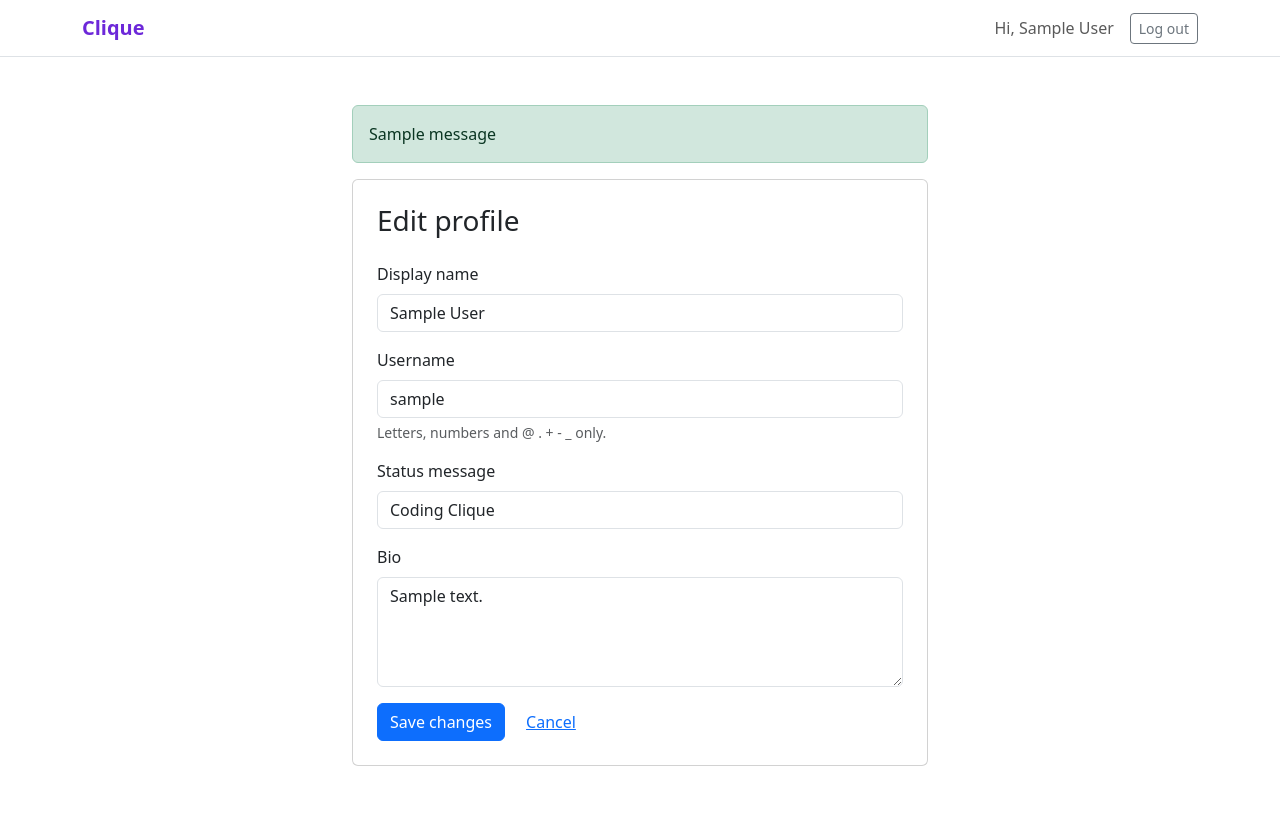
After one commit to 650buxks/Inner-Circle, a Django app: page /accounts/profile/ in a window 1280 px wide. The commit adds this page. Run offline with Django 5.2, Linux system fonts and the light colour scheme; a user stored in the database is signed in; tables that the repository leaves empty hold one stand-in row (values such as "Sample post"); one stand-in notice (Sample message) is shown; parts of the project's set-up code (start-up, migrations or seed data) failed here and were passed over.

Commit message:
Add profile pages

```diff
--- a/accounts/forms.py
+++ b/accounts/forms.py
@@ -40,3 +40,20 @@ class LoginForm(AuthenticationForm):
         self.fields["username"].widget.attrs["class"] = "form-control"
         self.fields["password"].widget.attrs["class"] = "form-control"
         self.fields["remember_me"].widget.attrs["class"] = "form-check-input"
+
+
+class ProfileForm(forms.ModelForm):
+    class Meta:
+        model = User
+        fields = ("display_name", "username", "status_message", "bio")
+        widgets = {
+            "bio": forms.Textarea(attrs={"rows": 4}),
+        }
+        help_texts = {
+            "username": "Letters, numbers and @ . + - _ only.",
+        }
+
+    def __init__(self, *args, **kwargs):
+        super().__init__(*args, **kwargs)
+        for field in self.fields.values():
+            field.widget.attrs["class"] = "form-control"
--- /dev/null
+++ b/accounts/templates/accounts/edit_profile.html
@@ -0,0 +1,33 @@
+{% extends "base.html" %}
+
+{% block title %}Edit profile · Clique{% endblock %}
+
+{% block content %}
+<div class="card mx-auto" style="max-width: 36rem;">
+  <div class="card-body p-4">
+    <h1 class="h3 mb-4">Edit profile</h1>
+
+    <form method="post" novalidate>
+      {% csrf_token %}
+
+      {% for field in form %}
+        <div class="mb-3">
+          <label class="form-label" for="{{ field.id_for_label }}">{{ field.label }}</label>
+          {{ field }}
+          {% for error in field.errors %}
+            <div class="text-danger small mt-1">{{ error }}</div>
+          {% endfor %}
+          {% if field.help_text %}
+            <div class="form-text">{{ field.help_text }}</div>
+          {% endif %}
+        </div>
+      {% endfor %}
+
+      <div class="d-flex gap-2">
+        <button type="submit" class="btn btn-primary">Save changes</button>
+        <a class="btn btn-link" href="{% url 'accounts:profile' user.username %}">Cancel</a>
+      </div>
+    </form>
+  </div>
+</div>
+{% endblock %}
--- a/accounts/urls.py
+++ b/accounts/urls.py
@@ -9,4 +9,6 @@ urlpatterns = [
     path("signup/", views.signup, name="signup"),
     path("login/", views.CliqueLoginView.as_view(), name="login"),
     path("logout/", LogoutView.as_view(), name="logout"),
+    path("profile/", views.edit_profile, name="edit_profile"),
+    path("u/<str:username>/", views.profile, name="profile"),
 ]
--- a/accounts/views.py
+++ b/accounts/views.py
@@ -1,8 +1,11 @@
+from django.contrib import messages
 from django.contrib.auth import login
+from django.contrib.auth.decorators import login_required
 from django.contrib.auth.views import LoginView
-from django.shortcuts import redirect, render
+from django.shortcuts import get_object_or_404, redirect, render
 
-from .forms import LoginForm, SignUpForm
+from .forms import LoginForm, ProfileForm, SignUpForm
+from .models import User
 
 
 def signup(request):
@@ -32,3 +35,28 @@ class CliqueLoginView(LoginView):
             # Log out when the browser closes.
             self.request.session.set_expiry(0)
         return super().form_valid(form)
+
+
+@login_required
+def profile(request, username):
+    person = get_object_or_404(User, username=username)
+    context = {"person": person, "is_me": person == request.user}
+    return render(request, "accounts/profile.html", context)
+
+
+@login_required
+def edit_profile(request):
+    # Edit a fresh copy of the user, so a form with errors can't change the
+    # name shown in the navbar before anything is saved.
+    me = User.objects.get(pk=request.user.pk)
+
+    if request.method == "POST":
+        form = ProfileForm(request.POST, instance=me)
+        if form.is_valid():
+            form.save()
+            messages.success(request, "Your profile has been updated.")
+            return redirect("accounts:profile", username=me.username)
+    else:
+        form = ProfileForm(instance=me)
+
+    return render(request, "accounts/edit_profile.html", {"form": form})
--- a/static/css/clique.css
+++ b/static/css/clique.css
@@ -6,3 +6,20 @@
 .clique-brand {
   color: var(--clique-purple);
 }
+
+/* Round "avatar" with the person's first initial, until profile photos arrive. */
+.avatar {
+  display: flex;
+  align-items: center;
+  justify-content: center;
+  border-radius: 50%;
+  background: var(--clique-purple);
+  color: #fff;
+  font-weight: 600;
+}
+
+.avatar-lg {
+  width: 6rem;
+  height: 6rem;
+  font-size: 2.5rem;
+}
--- a/templates/base.html
+++ b/templates/base.html
@@ -13,7 +13,7 @@
       <a class="navbar-brand fw-bold clique-brand" href="{% url 'core:home' %}">Clique</a>
       {% if user.is_authenticated %}
         <div class="d-flex align-items-center gap-3">
-          <span class="navbar-text">Hi, {{ user.name }}</span>
+          <a class="navbar-text text-decoration-none" href="{% url 'accounts:profile' user.username %}">Hi, {{ user.name }}</a>
           <form method="post" action="{% url 'accounts:logout' %}">
             {% csrf_token %}
             <button type="submit" class="btn btn-outline-secondary btn-sm">Log out</button>
@@ -29,6 +29,12 @@
   </nav>
 
   <main class="container py-5">
+    {% for message in messages %}
+      <div class="alert alert-{% if message.tags == 'error' %}danger{% else %}{{ message.tags }}{% endif %} mx-auto" style="max-width: 36rem;">
+        {{ message }}
+      </div>
+    {% endfor %}
+
     {% block content %}{% endblock %}
   </main>
 </body>
```
Also changed, not shown: accounts/templates/accounts/profile.html (added, +32 -0 lines), accounts/tests.py (+84 -0 lines).
